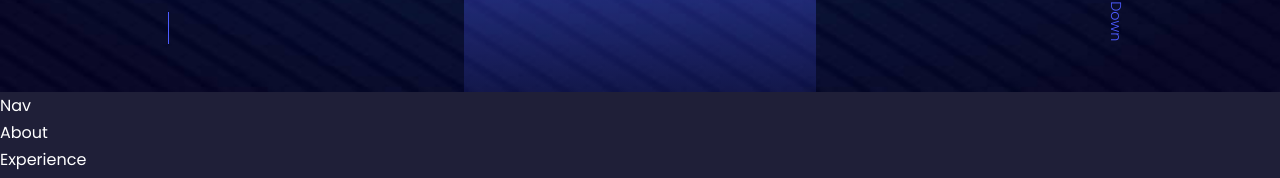
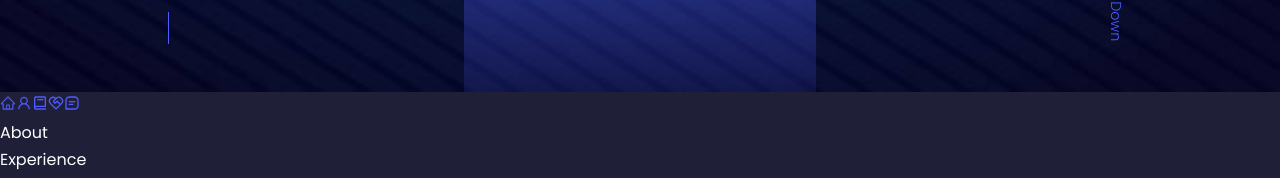
Before and after one commit to Ojaswi2000/ojaswi_portfolio, a React (Create React App) app: page / in a window 1280 px wide. Shown: the part 708-886 px from the top of the page. Built offline with nearby package versions, Linux system fonts and the light colour scheme.

Commit message:
icons for nav

```diff
--- a/src/components/nav/Nav.jsx
+++ b/src/components/nav/Nav.jsx
@@ -1,9 +1,19 @@
 import React from 'react'
 import './nav.css'
+import {AiOutlineHome,AiOutlineUser} from 'react-icons/ai'
+import {BiBook} from 'react-icons/bi'
+import {RiServiceLine} from 'react-icons/ri'
+import {BiMessageSquareDetail} from 'react-icons/bi'
 
 const Nav = () => {
   return (
-    <div>Nav</div>
+    <nav>
+      <a href='#'><AiOutlineHome /></a>
+      <a href='#about'><AiOutlineUser /></a>
+      <a href='#experience'><BiBook /></a>
+      <a href='#services'><RiServiceLine /></a>
+      <a href='#contact'><BiMessageSquareDetail /></a>
+    </nav>
   )
 }
 
```
